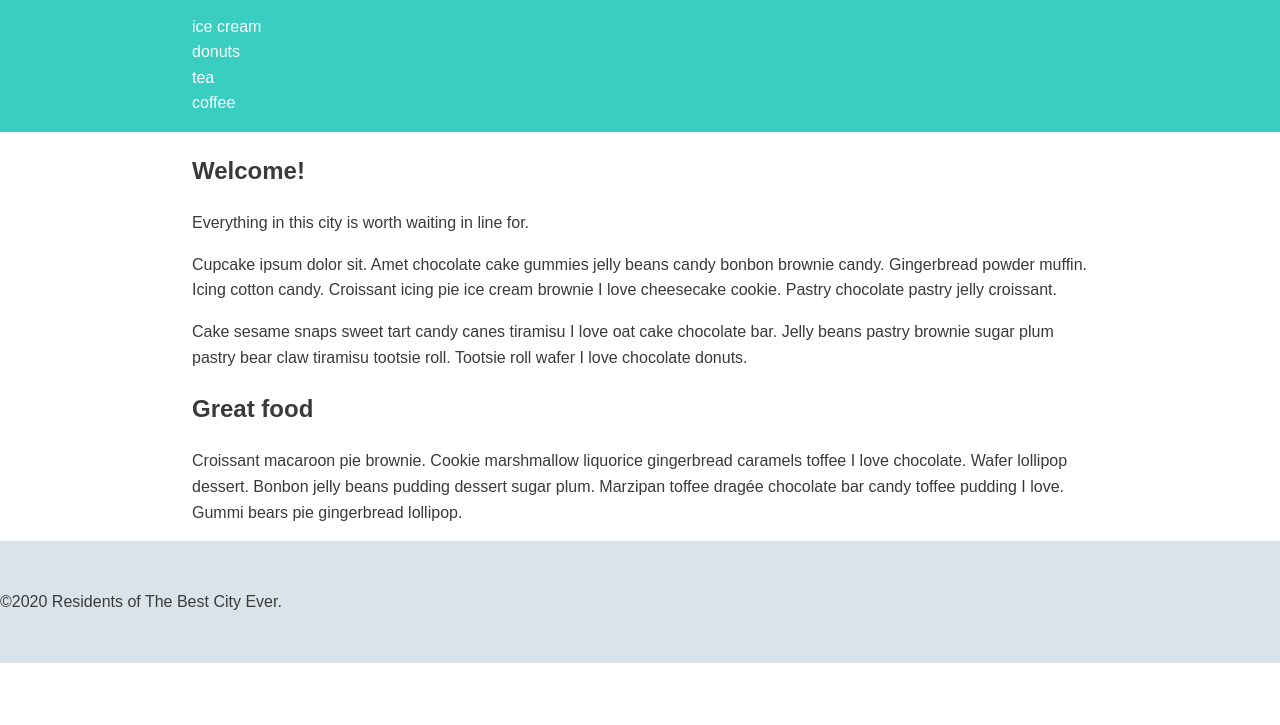
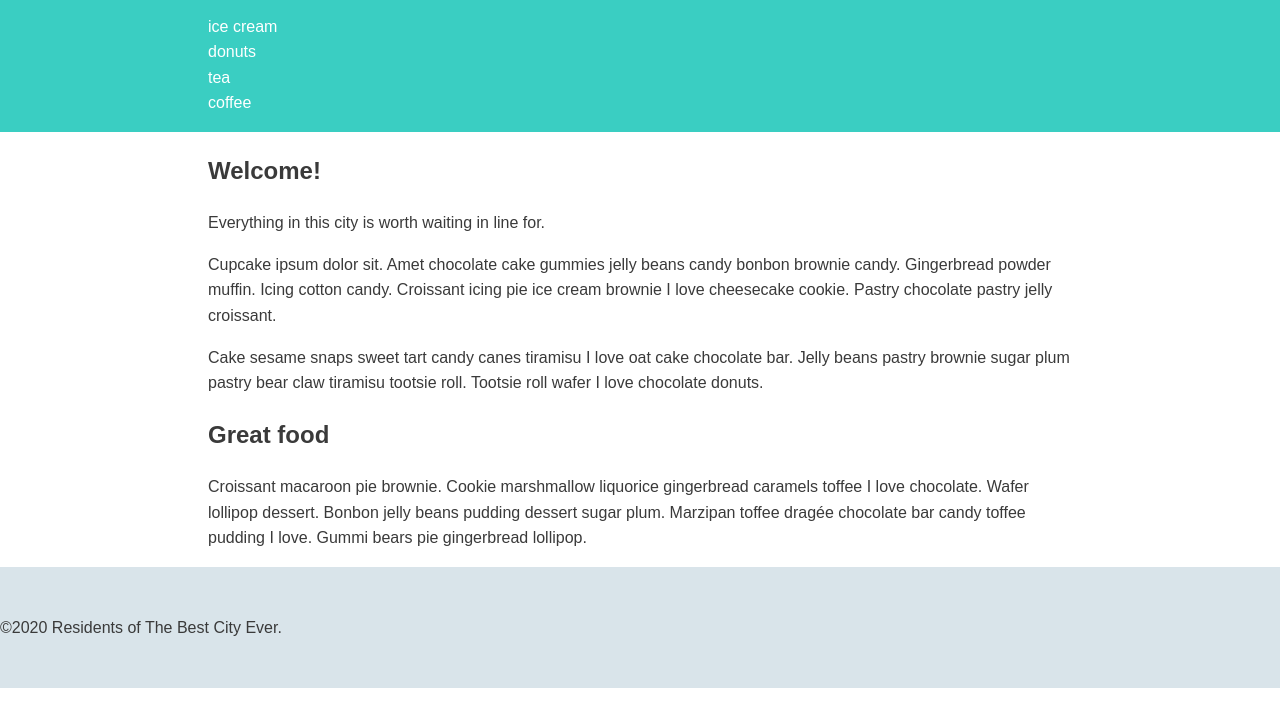
Before and after one commit to Gamygams1234/best-city-css-format, a plain HTML site: page index.html in a window 1280 px wide. Shown: the part 75-800 px from the top of the page. Drawn offline with Linux system fonts and the light colour scheme.

Commit message:
Making a mobile first layout, and responsive

```diff
--- a/css/style.css
+++ b/css/style.css
@@ -1,7 +1,10 @@
 /* =================================
   Base Element Styles
 ==================================== */
-
+* {
+  /* this will include account for our padding being apart of the width */
+  box-sizing: border-box;
+}
 body {
   line-height: 1.6;
   color: #3a3a3a;
@@ -26,8 +29,8 @@ a {
 /* adding padding to help with our margin issue */
 
 .container {
-  width: 70%;
-  margin: 0 auto;
+  /* this will add a bit of white space around the edges */
+  padding: 0 1em 0 1em;
 }
 
 .main-header {
@@ -41,3 +44,15 @@ a {
 }
 
 /* ---- Page Elements ---- */
+
+/* =================================
+ Media Queries
+==================================== */
+
+@media (min-width: 769px) {
+  .container {
+    width: 70%;
+    margin: 0 auto;
+    max-width: 1000px;
+  }
+}
```
